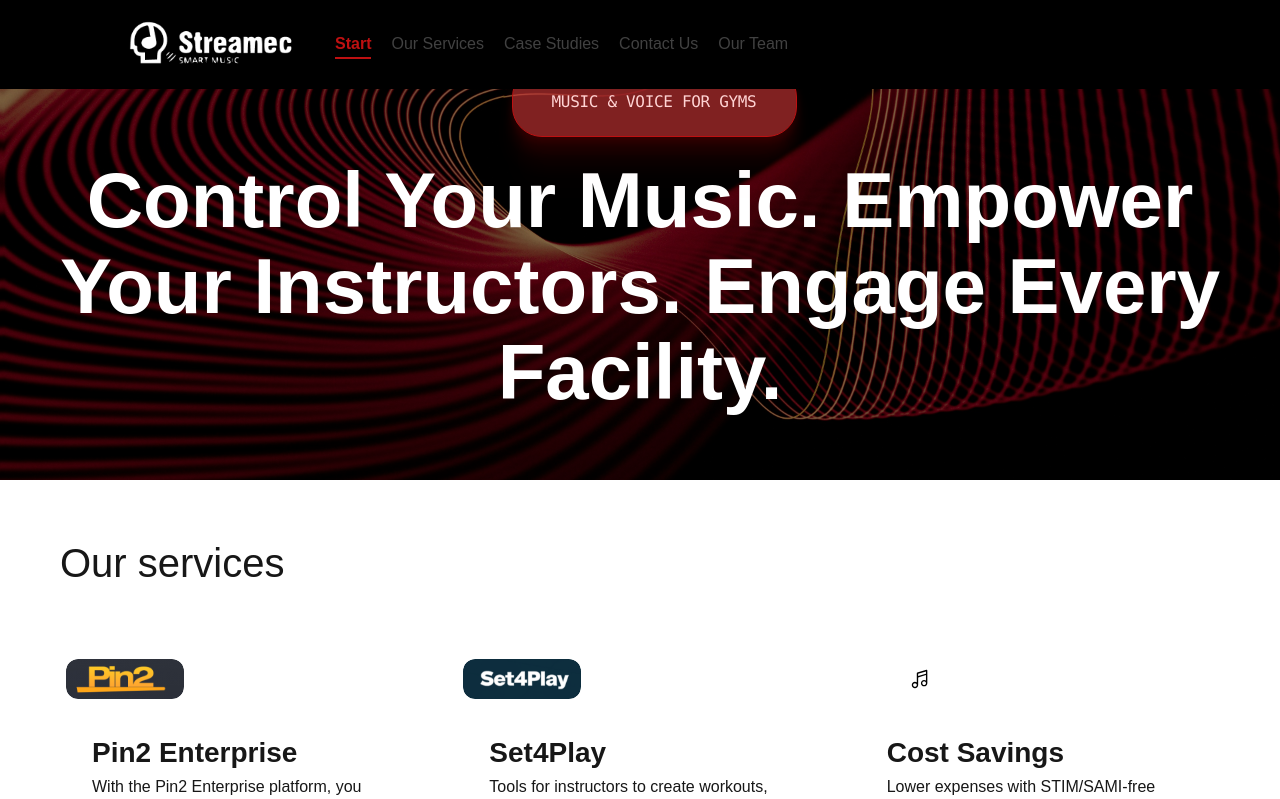
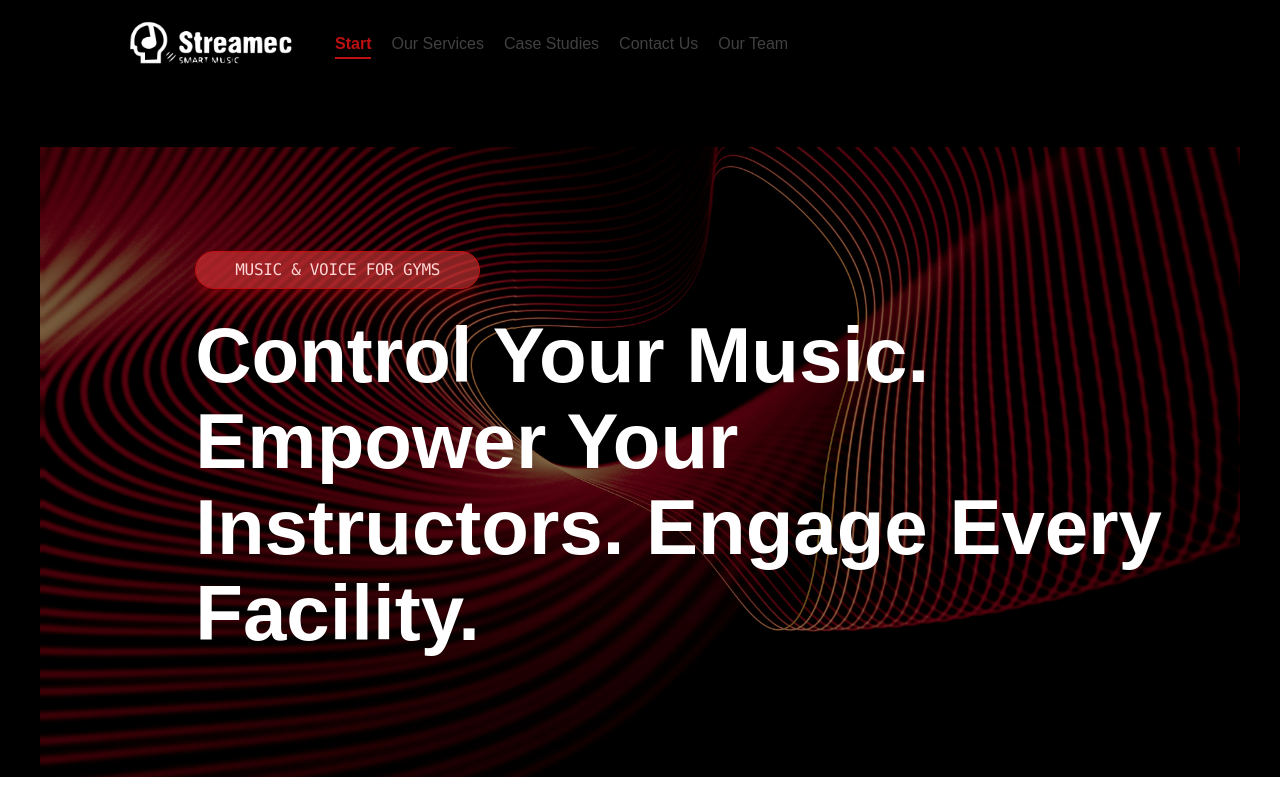
Before and after one commit to CodersBros/streamec_web, a Next.js app: page / in a window 1280 px wide. Shown: the top 799 px of the page. Built offline with nearby package versions, Linux system fonts and the light colour scheme.

Commit message:
feat: Refactor HeroIconAction and HeroSection components for improved layout and styling

```diff
--- a/src/components/ui/HeroIconAction.tsx
+++ b/src/components/ui/HeroIconAction.tsx
@@ -1,9 +1,9 @@
 "use client";
 
 import { Text } from '@/styles/typography';
+import { variables } from '@/styles/variables';
 import React from 'react';
 import styled from 'styled-components';
-import { variables } from '@/styles/variables';
 
 
 export interface HeroIconActionProps extends React.ButtonHTMLAttributes<HTMLButtonElement> {
@@ -17,16 +17,13 @@ export interface HeroIconActionProps extends React.ButtonHTMLAttributes<HTMLButt
 const Wrapper = styled.button<{ $width: number; $accentBg: string; $shadow: string; $blurPx: number; }>`
   all: unset;
   position: relative;
-  display: inline-flex;
+  display: flex;
   align-items: center;
   justify-content: center;
   width: ${({ $width }) => $width}px;
-  height: 48px;
   border-radius: 30px;
   background: ${({ $accentBg }) => $accentBg};
   border: 1px solid ${variables.colors.accent};
-  top: 3px;
-  left: 14px;
   box-shadow:
     0px 3px 8px 0px #FF00001A,
     0px 14px 14px 0px #FF000017,
--- a/src/components/ui/HeroSection.tsx
+++ b/src/components/ui/HeroSection.tsx
@@ -1,12 +1,9 @@
-"use client";
+'use client';
 import { Text } from '@/styles/typography';
 import Image from 'next/image';
 import React from 'react';
 import styled from 'styled-components';
 import { variables } from '../../styles/variables';
-
-
-
 
 interface HeroSectionProps {
   backgroundImage: string;
@@ -19,24 +16,30 @@ interface HeroSectionProps {
   quality?: number;
 }
 
-const SectionWrapper = styled.section`
+const Section = styled.section`
+  background-color: ${variables.colors.black};
+   padding: 147px 0 0 0;
+`;
+const ImageWrapper = styled.div`
   position: relative;
   width: 100%;
-  min-height: 480px;
+  min-height: 630px;
   display: flex;
   align-items: center;
   justify-content: center;
+  max-width: 1200px;
+  margin: 0 auto;
+
 `;
+const Background = styled.div`
 
-
-const Background = styled.div`
-  position: absolute;
-  inset: 0;
   overflow: hidden;
   z-index: 0;
-  > span, > img {
-    position: absolute !important;
-    inset: 0;
+  max-width: 1200px;
+  margin: 0 auto;
+  min-height: 630px;
+  > span,
+  > img {
     width: 100% !important;
     height: 100% !important;
     object-fit: cover;
@@ -56,32 +59,26 @@ const Content = styled.div`
   z-index: 2;
   display: flex;
   flex-direction: column;
-  align-items: center;
   gap: ${variables.spacing['lg-24']};
+  max-width: 993px;
+  margin: auto;
 `;
-
 
 const IconWrapper = styled.div`
   display: flex;
   align-items: center;
   justify-content: center;
-
 `;
 
 const Label = styled(Text)`
   color: ${variables.colors.white};
-  text-align: center;
   margin-bottom: ${variables.spacing['md-16']};
 `;
 
 const ActionsSlot = styled.div`
-  margin-top: ${variables.spacing['md-16']};
-  display: flex;
-  gap: ${variables.spacing['sm-8']};
   position: relative;
   z-index: 2;
 `;
-
 
 const HeroSection: React.FC<HeroSectionProps> = ({
   backgroundImage,
@@ -94,7 +91,8 @@ const HeroSection: React.FC<HeroSectionProps> = ({
   quality,
 }) => {
   return (
-    <SectionWrapper>
+    <Section>
+      <ImageWrapper>
         <Background>
           <Image
             src={backgroundImage}
@@ -102,16 +100,17 @@ const HeroSection: React.FC<HeroSectionProps> = ({
             fill
             priority={priority}
             quality={quality}
-          sizes="100vw"
+            sizes='100vw'
           />
         </Background>
         <Overlay $overlayColor={overlayColor} />
         <Content>
           {actions && <ActionsSlot>{actions}</ActionsSlot>}
           {icon && <IconWrapper>{icon}</IconWrapper>}
-        <Label variant="heading/xxl">{label}</Label>
+          <Label variant='heading/xxl'>{label}</Label>
         </Content>
-    </SectionWrapper>
+      </ImageWrapper>
+    </Section>
   );
 };
 
```
Lines whose indentation alone changed are shown as unchanged.
